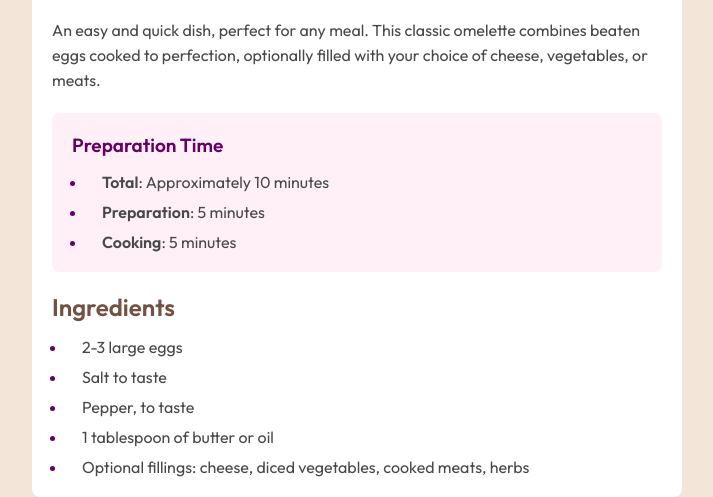
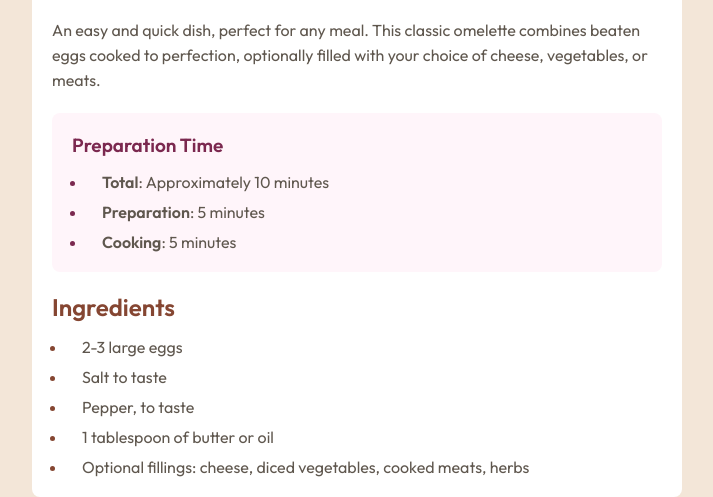
Before and after one commit to mateuszbizon/recipe_page, a website: page index.html in a window 1280 px wide. Shown: the part 415-912 px from the top of the page, without its empty margins (283-996 px from the left). Drawn offline with Linux system fonts and the light colour scheme.

Commit message:
changed colors

```diff
--- a/src/sass/abstract/_colors.scss
+++ b/src/sass/abstract/_colors.scss
@@ -1,5 +1,5 @@
-$background-color: #f3e5d8;
-$main-color: #735145;
-$secondary-color: #484848;
-$bonus-color: #660066;
-$bonus-background-color: #fff0f8;
+$background-color: hsl(30, 54%, 90%);
+$main-color: hsl(14, 45%, 36%);
+$secondary-color: hsl(30, 10%, 34%);
+$bonus-color: hsl(332, 51%, 32%);
+$bonus-background-color: hsl(330, 100%, 98%);
--- a/src/sass/abstract/_mixins.scss
+++ b/src/sass/abstract/_mixins.scss
@@ -1,5 +1,3 @@
-@use './colors' as *;
-
 @mixin list {
 	display: flex;
 	flex-direction: column;
@@ -7,10 +5,10 @@
 	margin-left: 15px;
 }
 
-@mixin list-item {
+@mixin list-item($color) {
 	padding-left: 15px;
 
 	&::marker {
-		color: $bonus-color;
+		color: $color;
 	}
 }
--- a/src/sass/components/_recipe.scss
+++ b/src/sass/components/_recipe.scss
@@ -58,7 +58,7 @@
 
 	&__preparation-list-item {
 		color: $secondary-color;
-		@include list-item;
+		@include list-item($bonus-color);
 	}
 
 	&__preparation-list-header {
@@ -77,7 +77,7 @@
 
 	&__ingredients-list-item {
 		color: $secondary-color;
-		@include list-item;
+		@include list-item($main-color);
 	}
 }
 
```
Also changed, not shown: dist/css/main.min.css.
